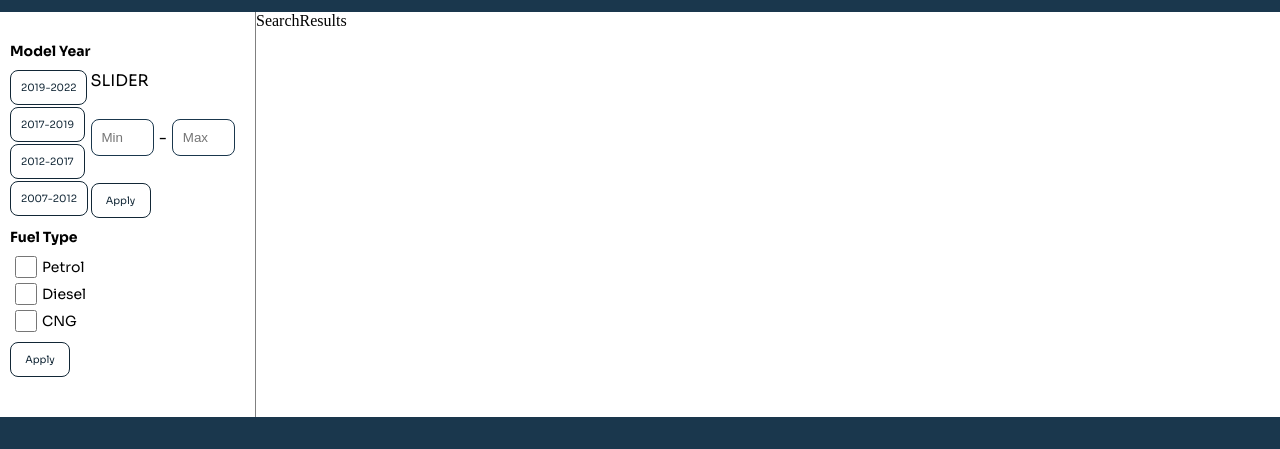
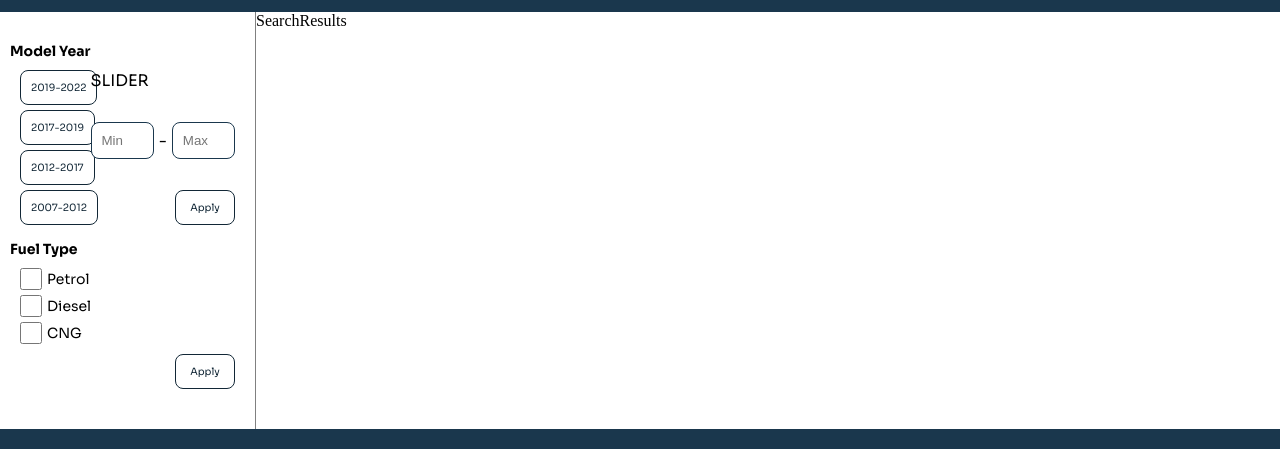
Before and after one commit to codekaran/autobizz-frontend, a Next.js app: page /search in a window 1280 px wide. Shown: the part 169-618 px from the top of the page. Built offline with nearby package versions, Linux system fonts and the light colour scheme; no server answers.

Commit message:
working on search page

```diff
--- a/components/globals/fuelType/FuelType.jsx
+++ b/components/globals/fuelType/FuelType.jsx
@@ -10,7 +10,7 @@ const FuelType = () => {
         <div className={styles.checkbox}><input className={styles.check} type="checkbox"/>Petrol</div>
         <div className={styles.checkbox}><input className={styles.check} type="checkbox"/>Diesel</div>
         <div className={styles.checkbox}><input className={styles.check} type="checkbox"/>CNG</div>
-        <Button theme='light' width='max-content' fontSize='10px' margin='5px 0px 0px 0px'>Apply</Button>
+        <Button theme='light' width='max-content' fontSize='10px' margin='5px 0px 0px auto'>Apply</Button>
     </div>
     </div>
   )
--- a/components/globals/fuelType/FuelType.module.scss
+++ b/components/globals/fuelType/FuelType.module.scss
@@ -8,13 +8,12 @@
     .checkBoxes{
         display: flex;
         flex-direction: column;
-        padding: 10px 0px;
+        padding: 10px;
         justify-content: space-around;
         .checkbox{
                 display: flex;
                 flex-direction: row;
                 align-items: center;
-                margin-left: 5px;
                 font-size: 14px;
                 margin-bottom: 5px;
             .check{
--- a/components/globals/modelyear/ModelYear.jsx
+++ b/components/globals/modelyear/ModelYear.jsx
@@ -8,17 +8,17 @@ const ModelYear = () => {
     <h6>Model Year</h6>
     <div className={content}>
         <div className={left}>
-        <Button theme='light' fontSize='10px' margin='0px 0px 2px 0px' width='max-content'>2019-2022</Button>
-        <Button theme='light' fontSize='10px' margin='0px 0px 2px 0px' width='max-content'>2017-2019</Button>
-        <Button theme='light' fontSize='10px' margin='0px 0px 2px 0px' width='max-content'>2012-2017</Button>
-        <Button theme='light' fontSize='10px' margin='0px 0px 2px 0px' width='max-content'>2007-2012</Button>
+        <Button theme='light' fontSize='10px' margin='0px 0px 5px 0px' width='max-content'>2019-2022</Button>
+        <Button theme='light' fontSize='10px' margin='0px 0px 5px 0px' width='max-content'>2017-2019</Button>
+        <Button theme='light' fontSize='10px' margin='0px 0px 5px 0px' width='max-content'>2012-2017</Button>
+        <Button theme='light' fontSize='10px' margin='0px 0px 5px 0px' width='max-content'>2007-2012</Button>
         </div>
         <div className={right}>
             <div>SLIDER</div>
             <div className={inputs}>
                 <Input style={{marginRight:'5px'}} type='number' placeholder='Min'></Input> - <Input style={{marginLeft:'5px'}} type='number' placeholder='Max'></Input>
             </div>
-            <Button theme='light' fontSize='10px' width='max-content'>Apply</Button>
+            <Button theme='light' margin='0px 0px 5px auto' fontSize='10px' width='max-content'>Apply</Button>
         </div>
     </div>
     </div>
--- a/components/globals/modelyear/ModelYear.module.scss
+++ b/components/globals/modelyear/ModelYear.module.scss
@@ -9,6 +9,7 @@
         flex-direction: row;
         .left{
             width: 30%;
+            padding-left: 10px;
         }
         .right{
             display: flex;
```
